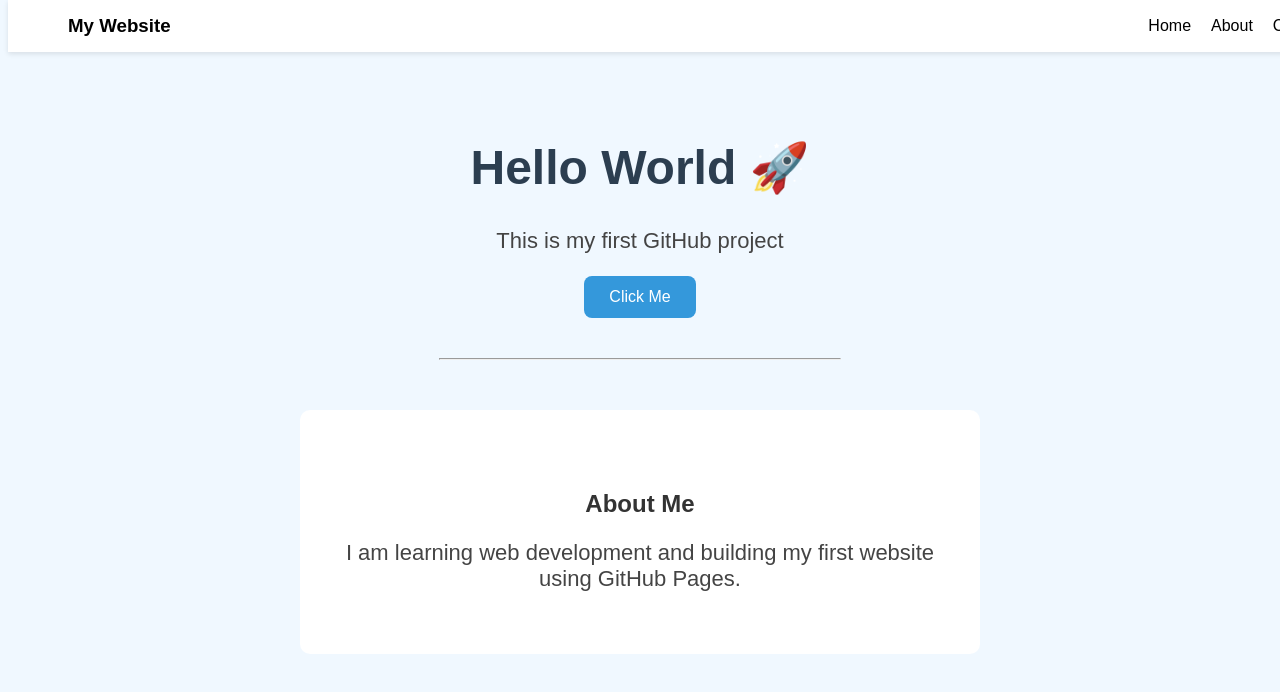
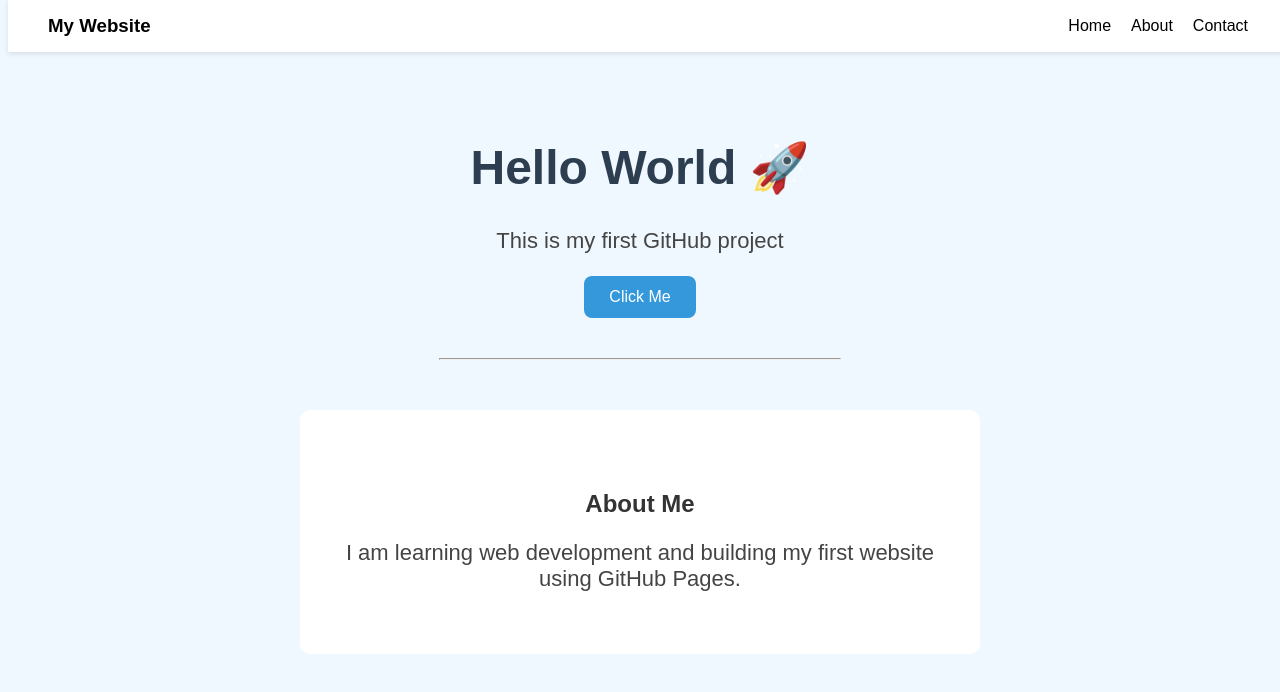
Before and after one commit to thilshanizam/test-website, a plain HTML site: page index.html in a window 1280 px wide. Drawn offline with Linux system fonts and the light colour scheme.

Commit message:
Update index.html

```diff
--- a/index.html
+++ b/index.html
@@ -19,12 +19,18 @@
     		position: fixed;
     		top: 0;
     		width: 100%;
+		box-sizing: border-box;
     		background-color: white;
     		padding: 15px 40px;
     		box-shadow: 0px 2px 5px rgba(0,0,0,0.1);
+
 		display: flex;
     		justify-content: space-between;
     		align-items: center;
+		}
+
+		nav h3 {
+    		margin: 0;
 		}
 
 		nav ul {
@@ -32,6 +38,7 @@
     		display: flex;
     		gap: 20px;
     		margin: 0;
+		padding: 0;
 		}
 
 		nav li {
@@ -54,12 +61,6 @@
 		h2 {
    	 	margin-top: 40px;
     		color: #333;
-		}
-
-		nav h3 {
-    		margin: 0;
-    		text-align: left;
-    		margin-left: 20px;
 		}
 
 		hr {
```
